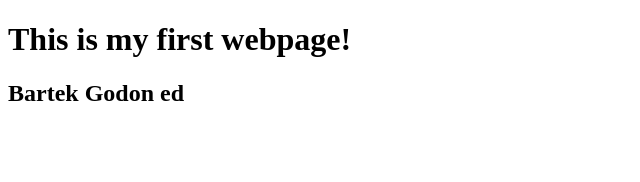
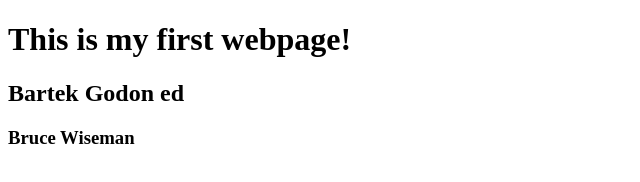
Before and after one commit to bartekgodon/MyFirstProject, a plain HTML site: page Index.html in a window 1280 px wide. Shown: the whole page, without its empty margins (0-640 px from the left). Drawn offline with Linux system fonts and the light colour scheme.

Commit message:
H3 Changed.

```diff
--- a/Index.html
+++ b/Index.html
@@ -7,5 +7,6 @@
 <body>
 <h1>This is my first webpage!</h1>
 <h2>Bartek Godon   ed</h2>
+<h3>Bruce Wiseman</h3>
 </body>
 </html>
```
